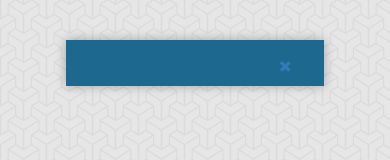
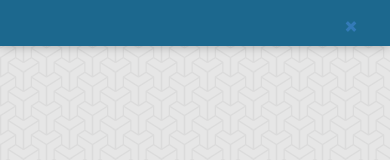
Before and after one commit to nfavaro/restaurants, a website: page index.html in a window 390 px wide. Drawn offline with nearby package versions, Linux system fonts and the light colour scheme.

Commit message:
support for small screens

```diff
--- a/assets/scss/main.scss
+++ b/assets/scss/main.scss
@@ -4,7 +4,14 @@ body {
   font-family: 'Open Sans', sans-serif;
   font-size: 13px;
   background: url('../../resources/graphics/background.png');
-  margin: 40px;
+  margin: 40px 0;
+}
+
+// collapse body margin on smaller screens
+@media (max-width: 992px) {
+  body {
+    margin: 0;
+  }
 }
 
 @media (-webkit-min-device-pixel-ratio: 2), (min-resolution: 192dpi) {
--- a/index.html
+++ b/index.html
@@ -19,7 +19,7 @@
 
   <div class="container" ng-controller="SearchController as ctrl">
     <div class="row">
-      <div class="col-xs-10 col-xs-offset-1 results-wrapper">
+      <div class="col-lg-10 col-lg-offset-1 col-med-12 results-wrapper">
 
         <!-- SEARCH BAR -->
         <div class="row">
@@ -38,7 +38,7 @@
 
         <div ng-if="ctrl.results" class="row">
           <!-- SIDEBAR -->
-          <div class="col-xs-3 sidebar">
+          <div class="col-xs-12 col-sm-4 col-md-3 sidebar">
             <h5>Cuisine/Food Type <a href ng-click="ctrl.clearRefinements('food_type')" role="button" ng-show="ctrl.isRefined.food_type"><i class="pull-right glyphicon glyphicon-remove"></i></a></h5>
             <ul class="nav nav-pills nav-stacked">
               <li ng-repeat="foodType in ctrl.foodTypes|limitTo:ctrl.foodTypeLimit" ng-class="{'active': foodType.isRefined}">
@@ -71,7 +71,7 @@
           </div>
 
           <!-- RESULTS -->
-          <div class="col-xs-9 results">
+          <div class="col-xs-12 col-sm-8 col-md-9 results">
             <h5><span>{{ ctrl.totalHits | number }} results found <small>in {{ ctrl.searchTime }} seconds</small></span>
             </h5>
             <div ng-repeat="result in ctrl.results" class="media result">
```
Also changed, not shown: assets/css/main.css.
